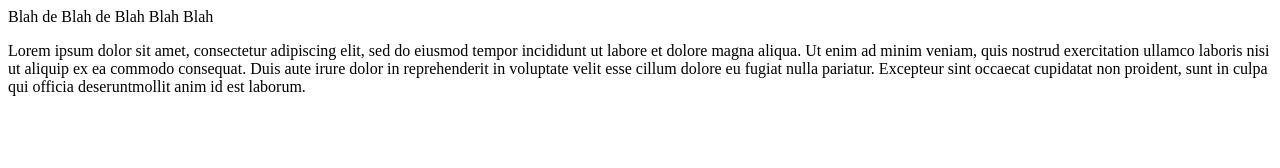
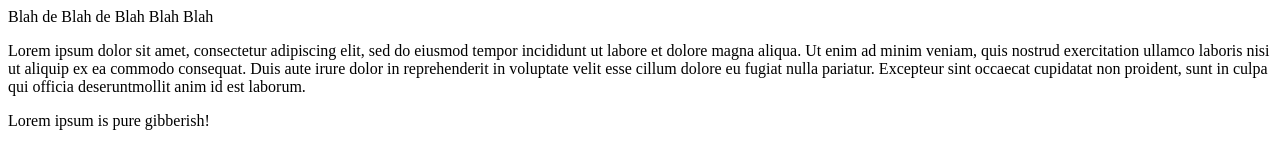
Before and after one commit to DougieDev/git-practice, a plain HTML site: page index.html in a window 1280 px wide. Drawn offline with Linux system fonts and the light colour scheme.

Commit message:
Add Lorem Ipsum fact

```diff
--- a/index.html
+++ b/index.html
@@ -13,5 +13,7 @@
     velit esse cillum dolore eu fugiat nulla pariatur. Excepteur sint
      occaecat cupidatat non proident, sunt in culpa qui officia deseruntmollit
      anim id est laborum.</p>
+
+     Lorem ipsum is pure gibberish!
   </body>
 </html>
```
